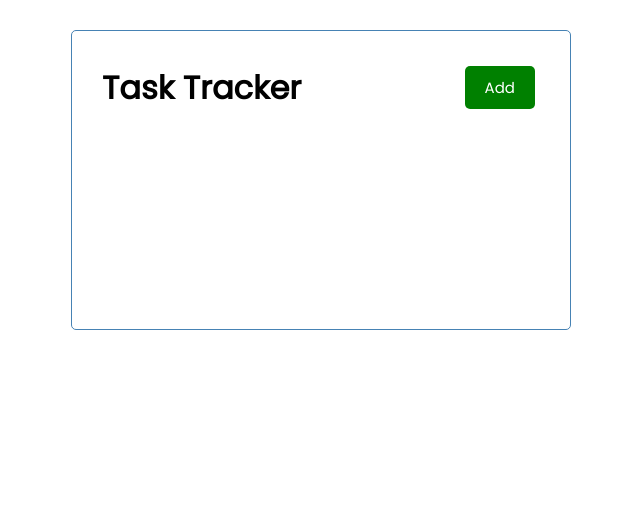
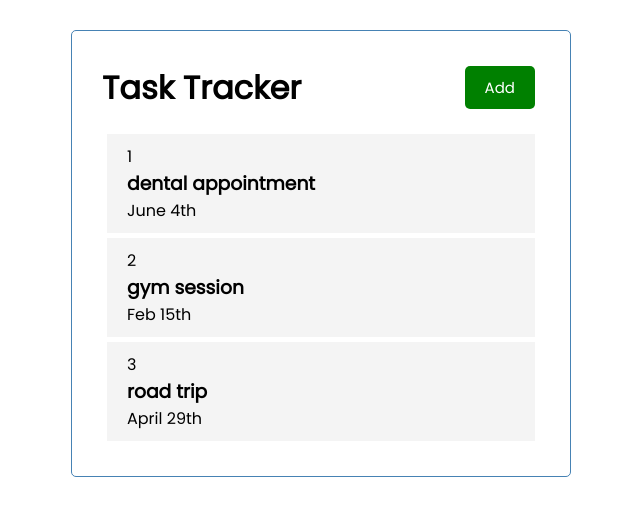
Before and after one commit to geraldaddey/task-tracker-app, a React (Create React App) app: page / in a window 1280 px wide. Shown: the top 516 px of the page, without its empty margins (319-959 px from the left). Built offline with nearby package versions, Linux system fonts and the light colour scheme.

Commit message:
new component added with useState

```diff
--- a/package.json
+++ b/package.json
@@ -8,6 +8,7 @@
     "@testing-library/user-event": "^13.5.0",
     "react": "^18.1.0",
     "react-dom": "^18.1.0",
+    "react-icons": "^4.3.1",
     "react-scripts": "5.0.1",
     "web-vitals": "^2.1.4"
   },
--- a/src/App.js
+++ b/src/App.js
@@ -1,10 +1,18 @@
 import Header from "./components/Header";
+import { useState } from "react";
+import Tasks from "./components/Tasks";
 
 function App() {
-  const name = "Gerald";
+  const [tasks, setTasks] = useState([
+    { id: 1, day: "June 4th", text: "dental appointment", reminder: true },
+    { id: 2, day: "Feb 15th", text: "gym session", reminder: true },
+    { id: 3, day: "April 29th", text: "road trip", reminder: true },
+  ]);
+  // const name = "Gerald";
   return (
     <div className="container">
       <Header title="Task Tracker" />
+      <Tasks tasks={tasks} />
     </div>
   );
 }
--- a/src/components/Button.js
+++ b/src/components/Button.js
@@ -20,7 +20,7 @@ Button.defaultProps = {
 Button.propTypes = {
   text: PropTypes.string,
   color: PropTypes.string,
-  onClick: PropTypes.func.isRequired,
+  onClick: PropTypes.func,
 };
 
 export default Button;
--- /dev/null
+++ b/src/components/Task.js
@@ -0,0 +1,15 @@
+const Task = ({ task }) => {
+  return (
+    <div className="task" style={taskStyling}>
+      <p>{task.id}</p>
+      <h3>{task.text}</h3>
+      <p>{task.day}</p>
+    </div>
+  );
+};
+
+const taskStyling = {
+  fontSize: "normal",
+};
+
+export default Task;
--- /dev/null
+++ b/src/components/Tasks.js
@@ -0,0 +1,18 @@
+import Task from "./Task";
+
+const Tasks = ({ tasks }) => {
+  //   const tasks = [
+  //     { id: 1, day: "June 4th", text: "dental appointment", reminder: true },
+  //     { id: 2, day: "Feb 15th", text: "gym session", reminder: true },
+  //     { id: 3 , day: "April 29th", text: "road trip", reminder: true },
+  //   ];
+  return (
+    <>
+      {tasks.map((task) => (
+        <Task key={tasks.id} task={task} />
+      ))}
+    </>
+  );
+};
+
+export default Tasks;
```
Also changed, not shown: 1 other file (tests, documents, lock files or other folders).
